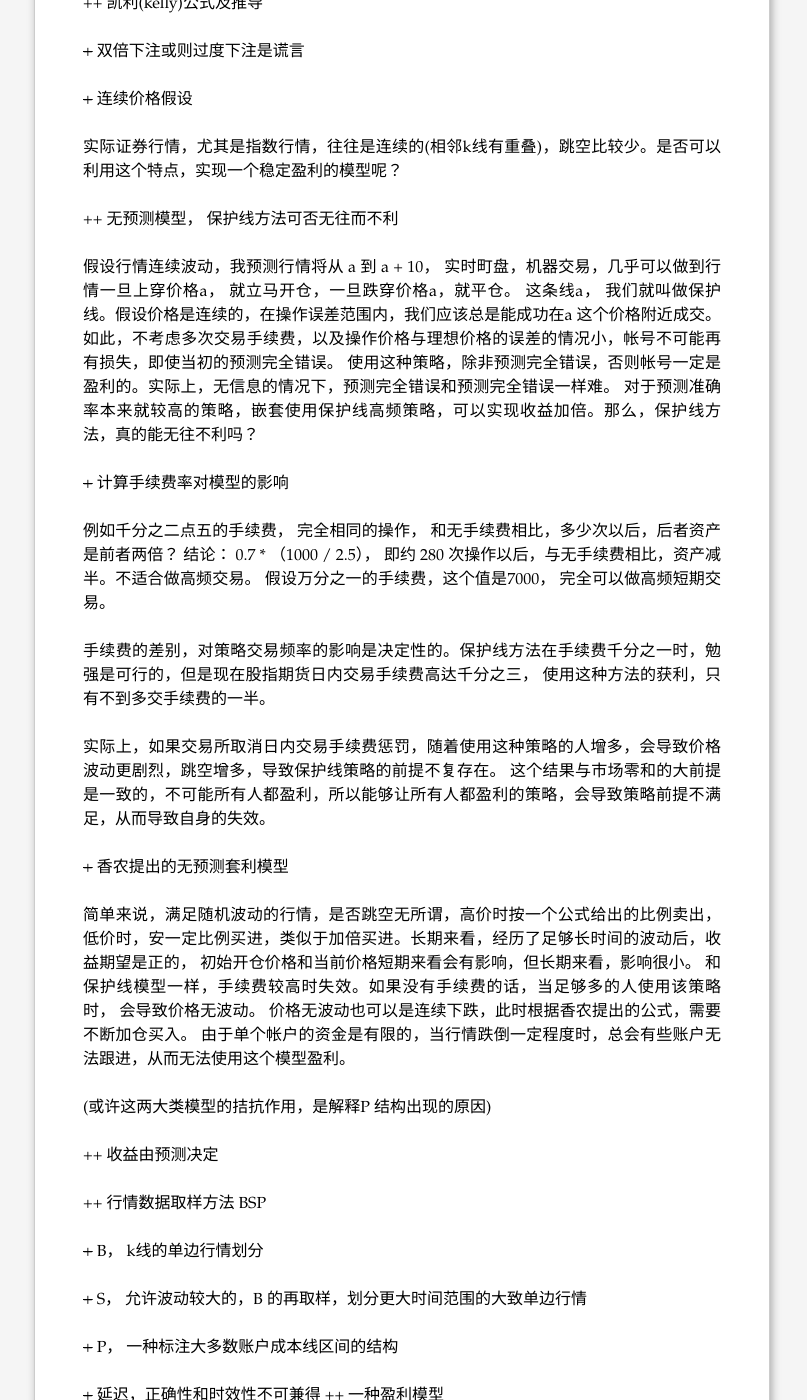
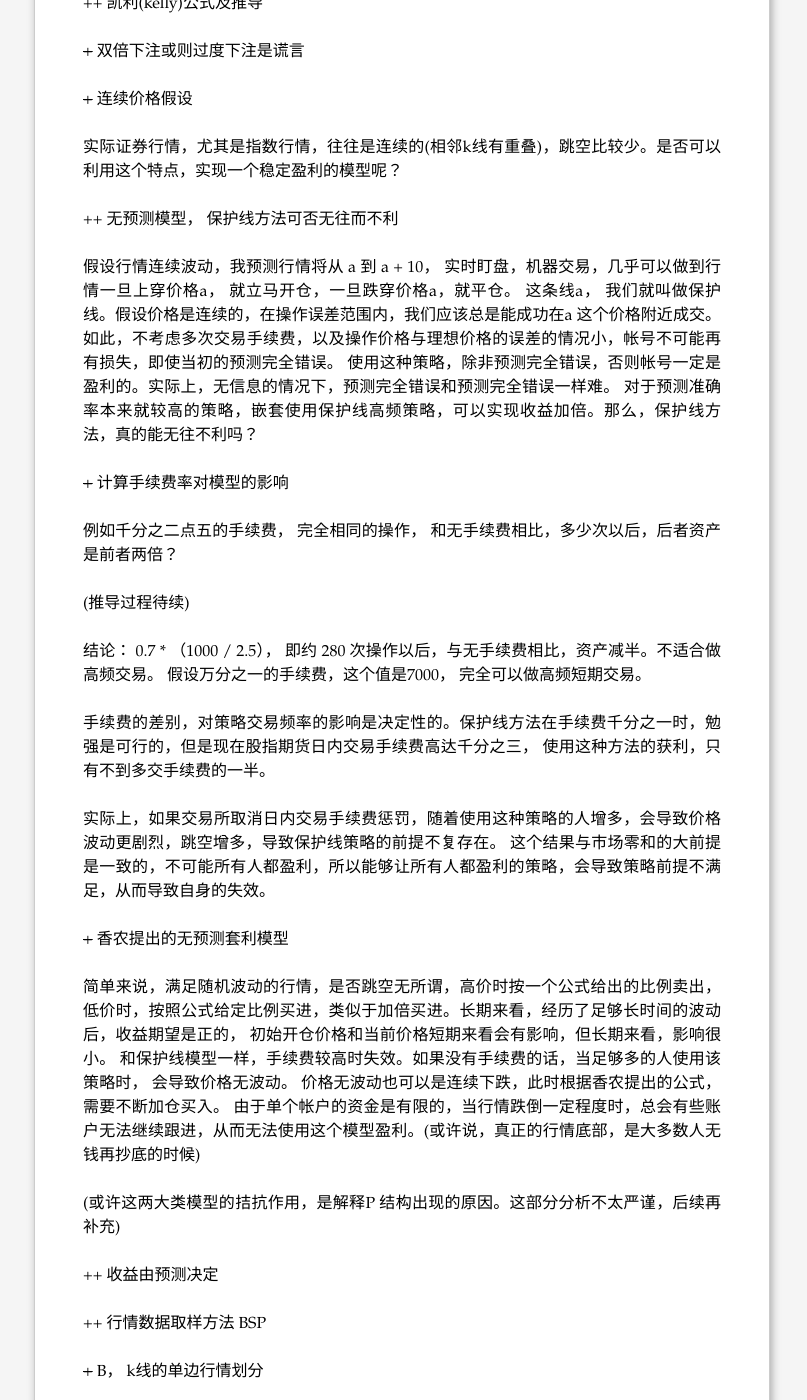
Before and after one commit to chenjinqian/chenjinqian.github.io, a Jekyll site: the page built from _posts/2019-07-16-Investment-related-some-issuses.markdown, in a window 1280 px wide and 1400 px high, scrolled down 1082 px. Shown: the whole window, without its empty margins (238-1045 px from the left). Built offline with Jekyll 4.4.1, drawn with Linux system fonts in a browser that asks for light colours; some of the changed text lies outside the part shown.

Commit message:
typo in investment article.

```diff
--- a/_posts/2019-07-16-Investment-related-some-issuses.markdown
+++ b/_posts/2019-07-16-Investment-related-some-issuses.markdown
@@ -83,7 +83,7 @@
 </p>
 
 <p>
-假设行情连续波动，我预测行情将从 a 到 a + 10， 实时町盘，机器交易，几乎可以做到行情一旦上穿价格a， 就立马开仓，一旦跌穿价格a，就平仓。
+假设行情连续波动，我预测行情将从 a 到 a + 10， 实时盯盘，机器交易，几乎可以做到行情一旦上穿价格a， 就立马开仓，一旦跌穿价格a，就平仓。
 这条线a， 我们就叫做保护线。假设价格是连续的，在操作误差范围内，我们应该总是能成功在a 这个价格附近成交。
 如此，不考虑多次交易手续费，以及操作价格与理想价格的误差的情况小，帐号不可能再有损失，即使当初的预测完全错误。
 使用这种策略，除非预测完全错误，否则帐号一定是盈利的。实际上，无信息的情况下，预测完全错误和预测完全错误一样难。
@@ -96,6 +96,13 @@
 
 <p>
 例如千分之二点五的手续费， 完全相同的操作， 和无手续费相比，多少次以后，后者资产是前者两倍？
+</p>
+
+<p>
+(推导过程待续)
+</p>
+
+<p>
 结论： 0.7 * （1000 / 2.5）， 即约 280 次操作以后，与无手续费相比，资产减半。不适合做高频交易。
 假设万分之一的手续费，这个值是7000， 完全可以做高频短期交易。
 </p>
@@ -115,15 +122,15 @@
 </p>
 
 <p>
-简单来说，满足随机波动的行情，是否跳空无所谓，高价时按一个公式给出的比例卖出，低价时，安一定比例买进，类似于加倍买进。长期来看，经历了足够长时间的波动后，收益期望是正的，
+简单来说，满足随机波动的行情，是否跳空无所谓，高价时按一个公式给出的比例卖出，低价时，按照公式给定比例买进，类似于加倍买进。长期来看，经历了足够长时间的波动后，收益期望是正的，
 初始开仓价格和当前价格短期来看会有影响，但长期来看，影响很小。
 和保护线模型一样，手续费较高时失效。如果没有手续费的话，当足够多的人使用该策略时，
 会导致价格无波动。 价格无波动也可以是连续下跌，此时根据香农提出的公式，需要不断加仓买入。
-由于单个帐户的资金是有限的，当行情跌倒一定程度时，总会有些账户无法跟进，从而无法使用这个模型盈利。
+由于单个帐户的资金是有限的，当行情跌倒一定程度时，总会有些账户无法继续跟进，从而无法使用这个模型盈利。(或许说，真正的行情底部，是大多数人无钱再抄底的时候)
 </p>
 
 <p>
-(或许这两大类模型的拮抗作用，是解释P 结构出现的原因)
+(或许这两大类模型的拮抗作用，是解释P 结构出现的原因。这部分分析不太严谨，后续再补充)
 </p>
 
 <p>
@@ -148,6 +155,9 @@
 
 <p>
 <del>+</del> 延迟，正确性和时效性不可兼得
+</p>
+
+<p>
 ++ 一种盈利模型
 </p>
 <ol class="org-ol">
@@ -162,6 +172,7 @@
 <li>对于超大行情，设定一个阈值后，粗放操作。
 </li>
 </ol>
+
 <p>
 <del>+</del> 尝试解释模型背后的规律， 止损的集体共识与止损线的集中导致强势的下跌。
 </p>
```
